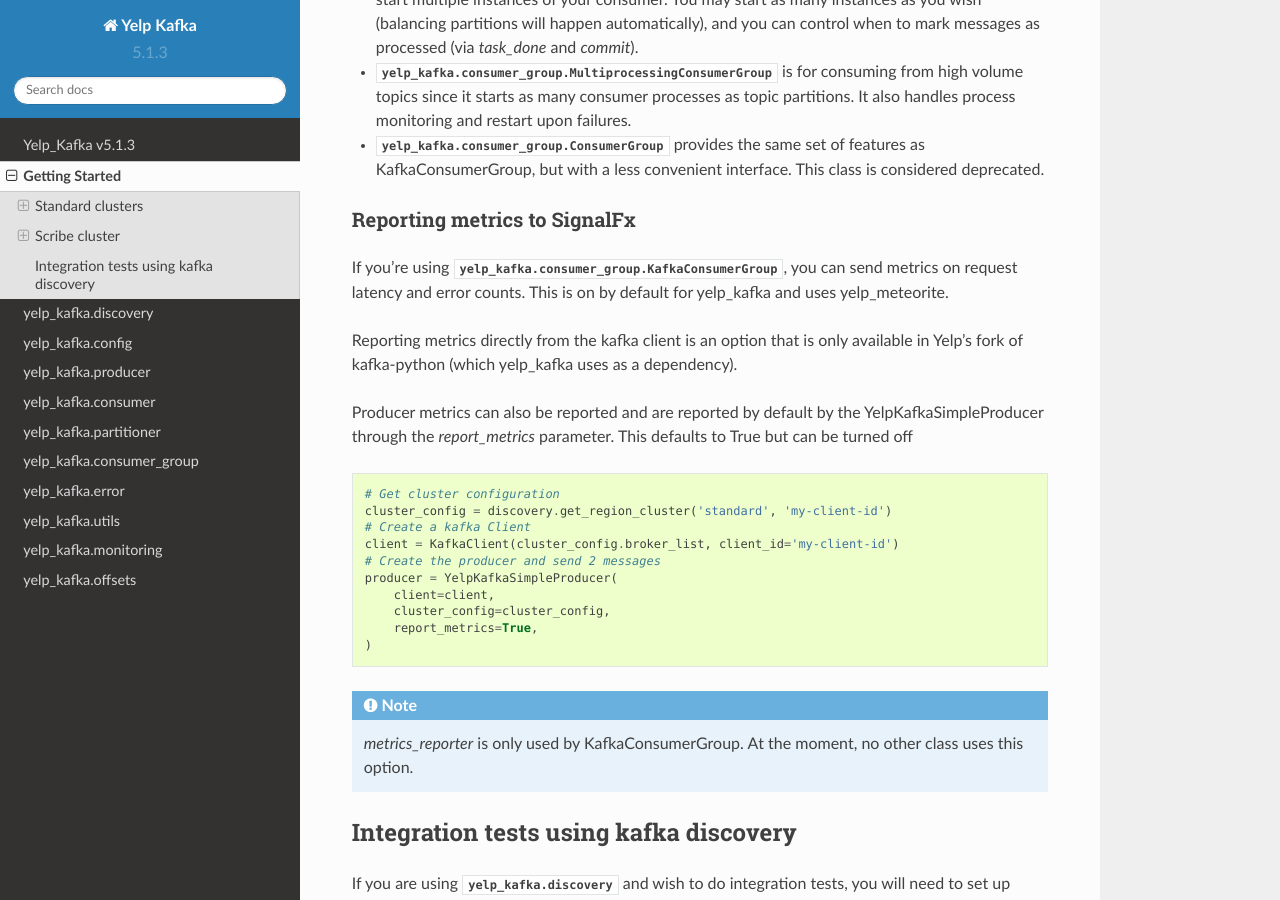
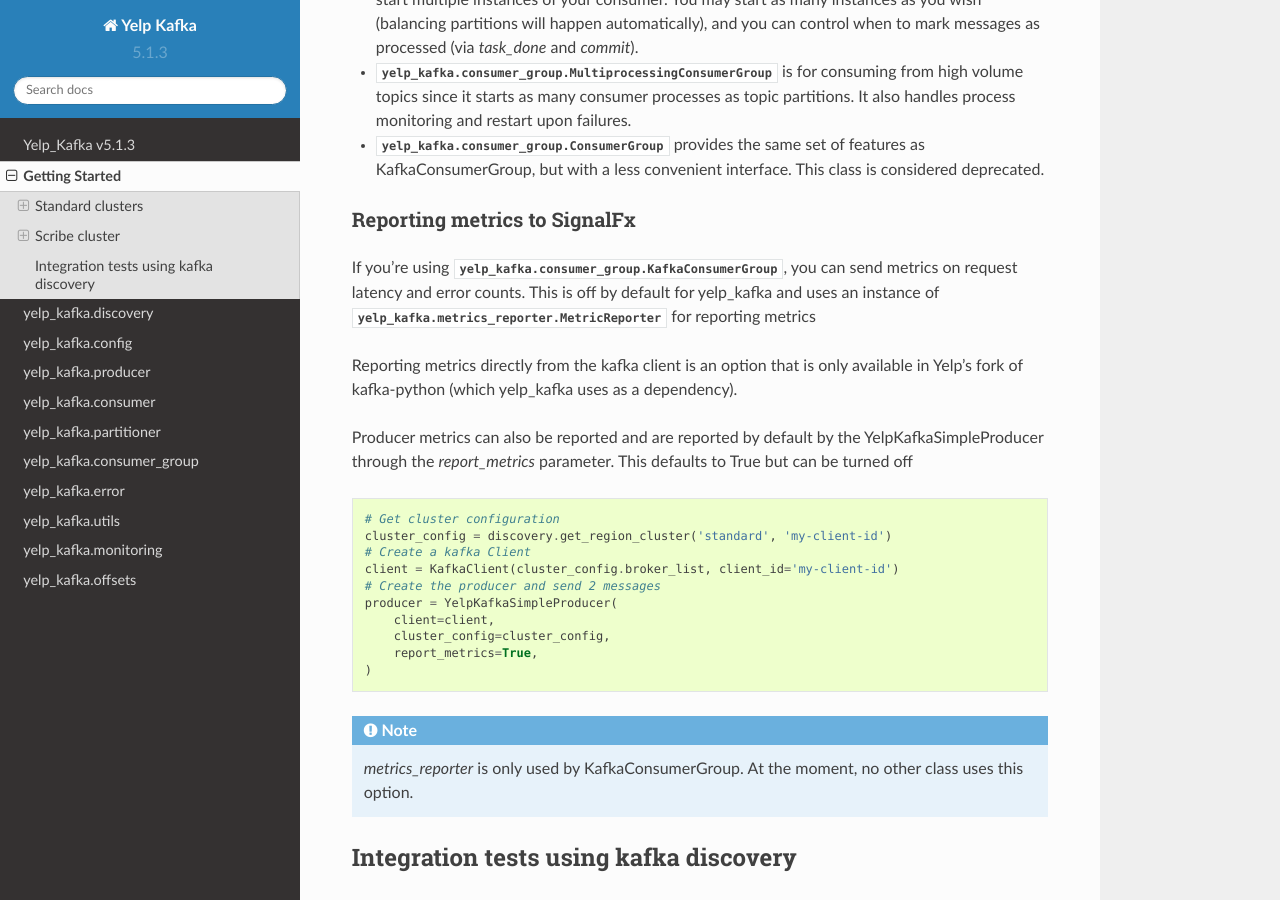
Before and after one commit to Yelp/yelp_kafka, a Sphinx documentation site: the page built from docs/source/getting_started.rst, in a window 1280 px wide and 900 px high, scrolled down 6265 px. Built offline with Sphinx 7.4.7 and the Read the Docs theme 2.0.0, drawn with Linux system fonts in a browser that asks for light colours.

Commit message:
refactoring docs and removing yelp_meteorite

```diff
--- a/docs/source/getting_started.rst
+++ b/docs/source/getting_started.rst
@@ -332,8 +332,9 @@
 ^^^^^^^^^^^^^^^^^^^^^^^^^^^^^
 
 If you're using :py:class:`yelp_kafka.consumer_group.KafkaConsumerGroup`, you
-can send metrics on request latency and error counts. This is on by default
-for yelp_kafka and uses yelp_meteorite.
+can send metrics on request latency and error counts. This is off by default
+for yelp_kafka and uses an instance of
+:py:class:`yelp_kafka.metrics_reporter.MetricReporter` for reporting metrics
 
 Reporting metrics directly from the kafka client is an option that is only
 available in Yelp's fork of kafka-python (which yelp_kafka uses as
```
Also changed, not shown: 1 other file.
